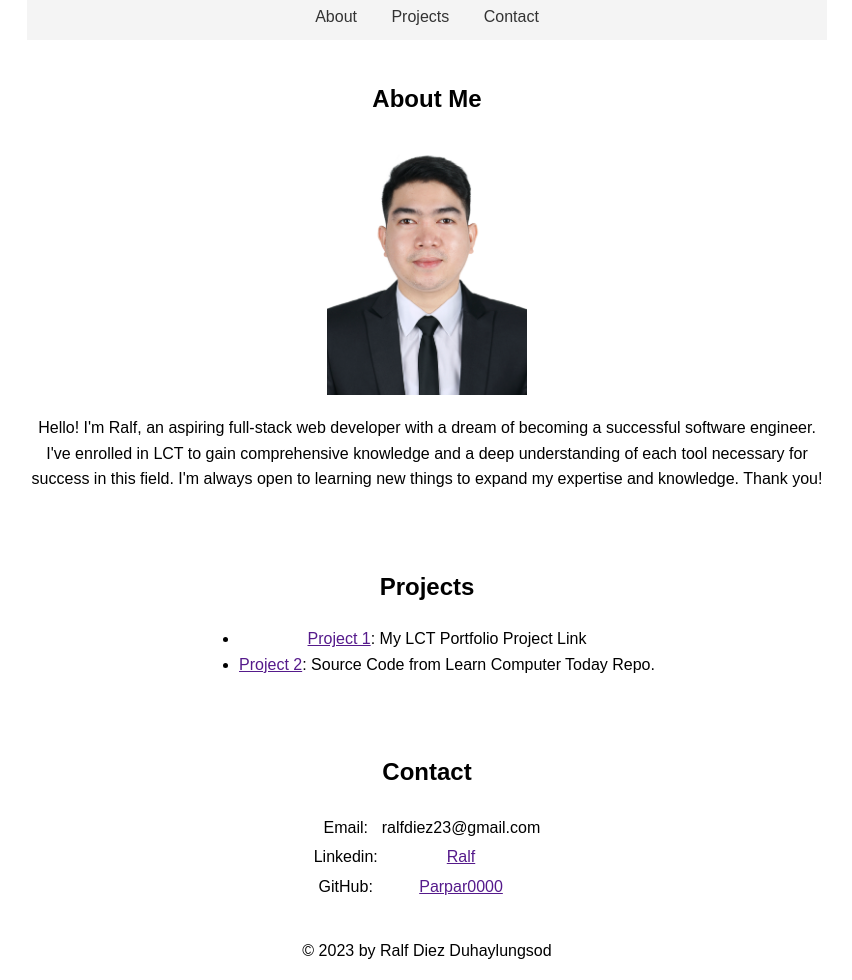
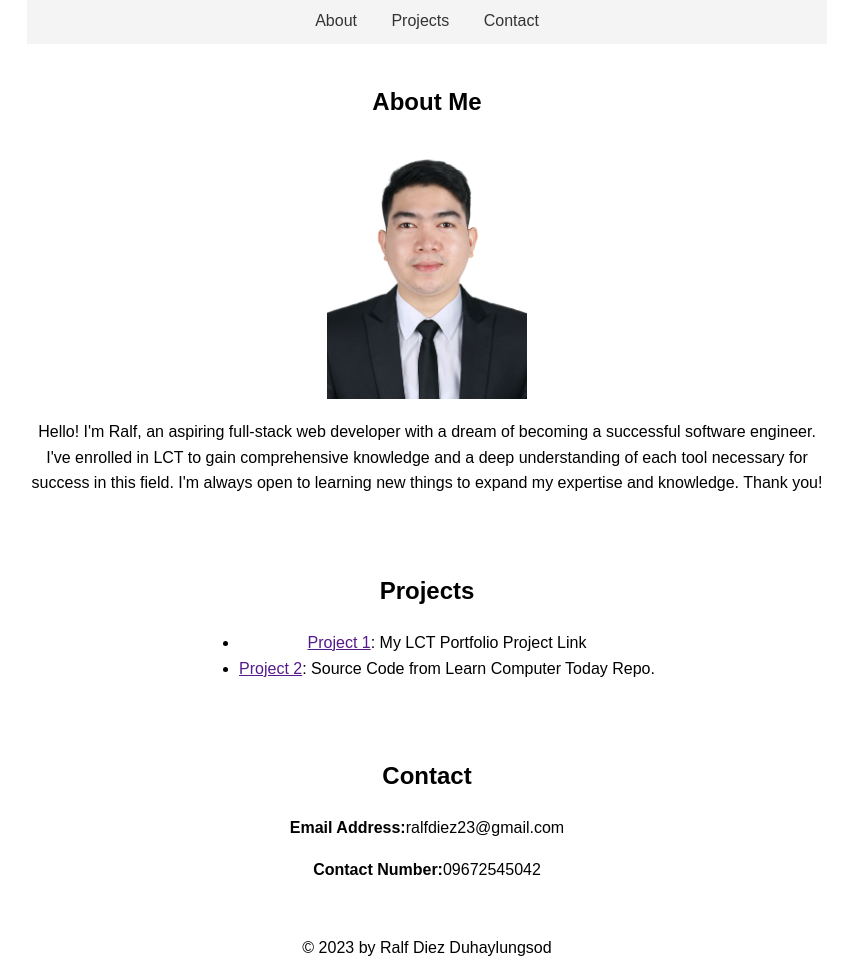
Before and after one commit to parpar0000/ralf-lct-first-portfolio, a plain HTML site: page index.html in a window 1280 px wide. Shown: the whole page, without its empty margins (213-1065 px from the left). Drawn offline with Linux system fonts and the light colour scheme.

Commit message:
Update index.html
setting up contact details.

```diff
--- a/index.html
+++ b/index.html
@@ -83,20 +83,10 @@
 
         <section id="contact">
             <h2>Contact</h2>
-            <table>
-               <tr>
-                <td>Email:</td>
-                <td>ralfdiez23@gmail.com</td>
-               </tr>
-               <tr>
-                <td>Linkedin:</td>
-                <td><a href="">Ralf</a></td>
-               </tr>
-               <tr>
-                <td>GitHub:</td>
-                <td><a href="">Parpar0000</a></td>
-               </tr>
-            </table>
+            <div>
+                <p><strong>Email Address:</strong>ralfdiez23@gmail.com</p>
+                <p><strong>Contact Number:</strong>09672545042</p>
+            </div>
         </section>
 
         <footer>
```
